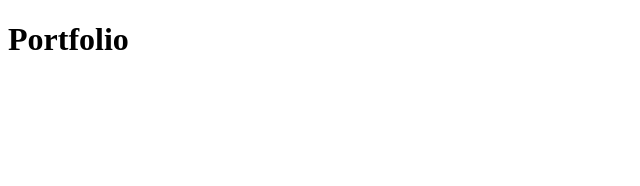
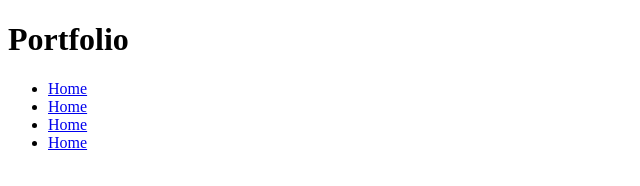
Before and after one commit to JensenSebastian/sebastian-jensen-k5-torsdag, a plain HTML site: page index.html in a window 1280 px wide. Shown: the whole page, without its empty margins (0-640 px from the left). Drawn offline with Linux system fonts and the light colour scheme.

Commit message:
Create navbar in index.html

```diff
--- a/index.html
+++ b/index.html
@@ -9,5 +9,21 @@
     <header>
       <h1>Portfolio</h1>
     </header>
+    <nav>
+      <ul>
+        <li>
+          <a href="#home">Home</a>
+        </li>
+        <li>
+          <a href="#home">Home</a>
+        </li>
+        <li>
+          <a href="#home">Home</a>
+        </li>
+        <li>
+          <a href="#home">Home</a>
+        </li>
+      </ul>
+    </nav>
   </body>
 </html>
```
